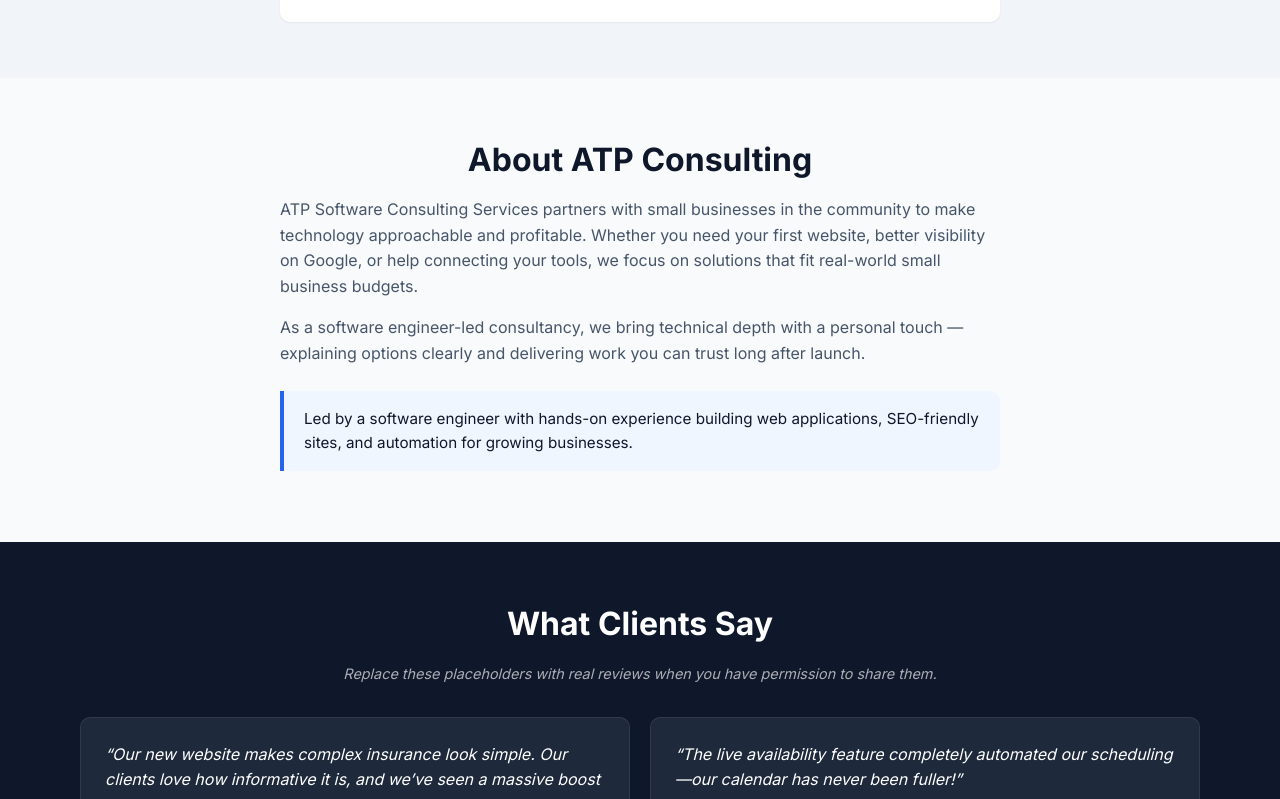
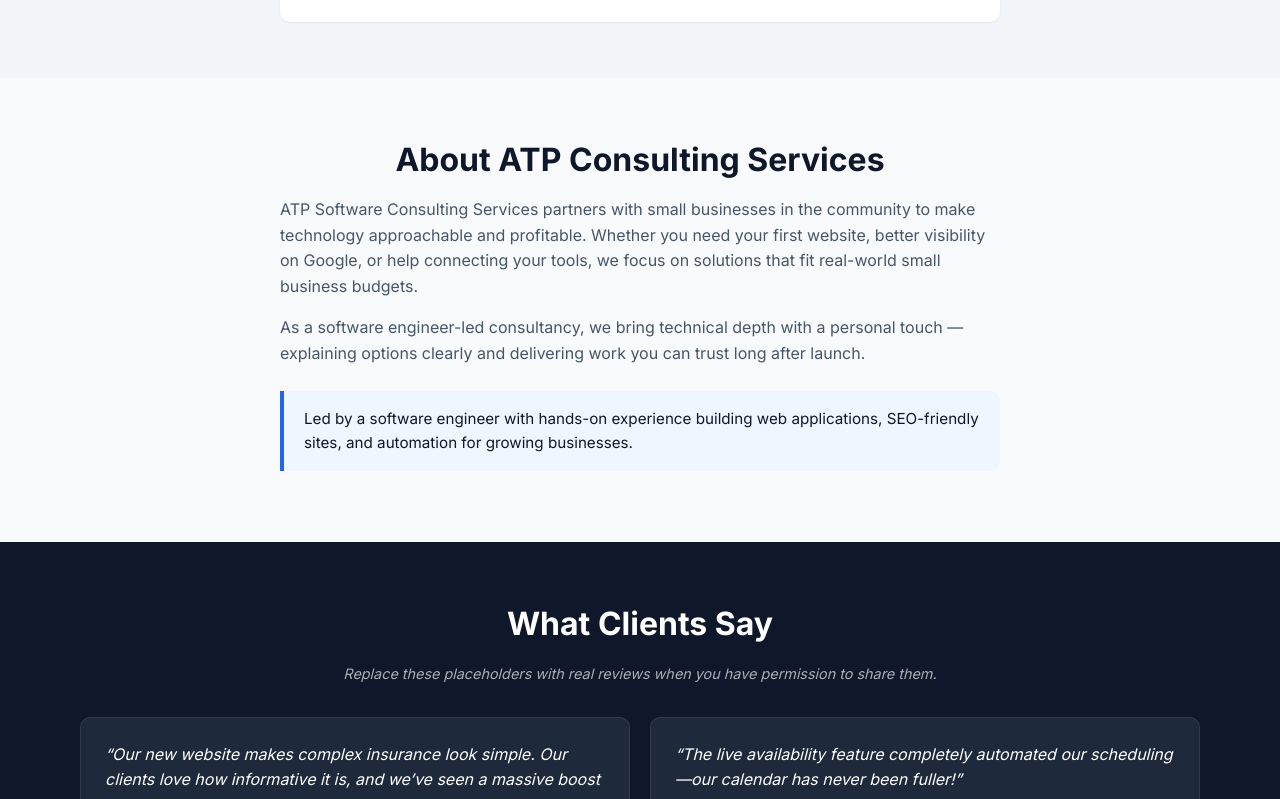
Before and after one commit to atphung21/business-web-template, a React (Create React App) app: page / in a window 1280 px wide. Shown: the part 3261-4060 px from the top of the page. Built offline with nearby package versions, Linux system fonts and the light colour scheme.

Commit message:
feature: updated name.

```diff
--- a/src/content/siteContent.js
+++ b/src/content/siteContent.js
@@ -4,7 +4,7 @@
  */
 
 export const business = {
-  name: "ATP Software Consulting Services",
+  name: "ATP Consulting Services",
   shortName: "ATP Consulting",
   tagline: "Local technology partner for small businesses",
   phone: "(657) 841-0997",
@@ -178,7 +178,7 @@ export const processSteps = [
 ];
 
 export const about = {
-  headline: "About ATP Consulting",
+  headline: "About ATP Consulting Services",
   paragraphs: [
     "ATP Software Consulting Services partners with small businesses in the community to make technology approachable and profitable. Whether you need your first website, better visibility on Google, or help connecting your tools, we focus on solutions that fit real-world small business budgets.",
     "As a software engineer-led consultancy, we bring technical depth with a personal touch — explaining options clearly and delivering work you can trust long after launch.",
```
Also changed, not shown: public/manifest.json.
